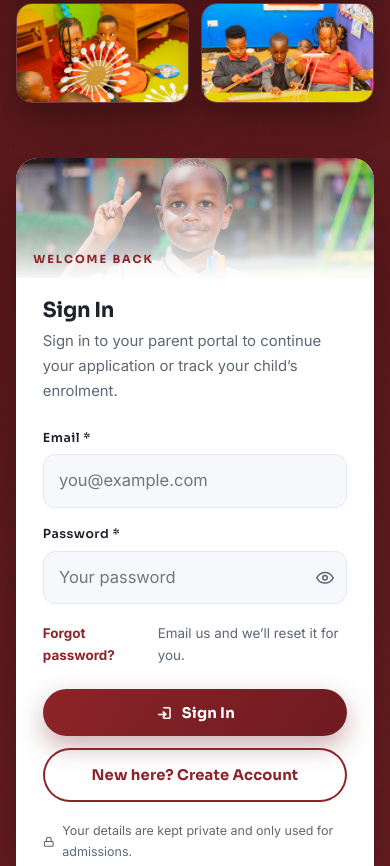
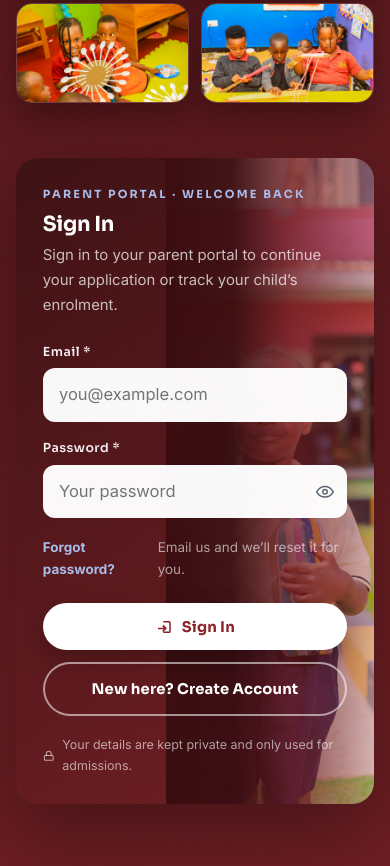
Before and after one commit to iscorockie/Gill-International-School, a plain HTML site: page login.html in a window 390 px wide. Shown: the part 2193-3059 px from the top of the page. Drawn offline with nearby package versions, Linux system fonts and the light colour scheme.

Commit message:
Redesign portal sign-in / create-account forms as banners
- Form card becomes a full banner: pupil photo as card background with a
  left-to-right maroon gradient (image visible at the edge), matching the
  stage-tile look
- 'WELCOME BACK' / 'NEW HERE' kicker, white heading, white fields,
  white primary button + outlined secondary on both pages
- Mobile: photo full-bleed with a darker shade for legibility
- SUPABASE.md: SQL block now idempotent (safe to re-run) + note on
  email delivery / custom SMTP

Co-authored-by: arena-agent <297053741+arena-agent@users.noreply.github.com>

```diff
--- a/login.html
+++ b/login.html
@@ -138,10 +138,11 @@ nav.links a.btn::after{display:none}
 .step p{color:#E3CDCE;font-size:.92rem}
 .docs{margin-top:1.7rem;display:flex;flex-wrap:wrap;gap:.55rem}
 .docs span{border:1px dashed rgba(201,212,242,.5);color:var(--peri);font-size:.8rem;font-weight:600;padding:.45rem .9rem;border-radius:999px}
-.form-card{background:#fff;border-radius:22px;box-shadow:0 30px 80px rgba(0,0,0,.35);padding:2.3rem;color:var(--ink)}
+.form-card{position:relative;overflow:hidden;background:linear-gradient(150deg,var(--deep) 0%,var(--maroon-2) 100%);border-radius:22px;box-shadow:0 30px 80px rgba(0,0,0,.35);padding:2.3rem;color:#fff}
+.form-card::before{content:"";position:absolute;inset:0;background:var(--noise);pointer-events:none}
 .form-card h3{font-size:1.3rem;margin-bottom:.4rem}
 .form-card .sub{color:var(--muted);font-size:.93rem;margin-bottom:1.5rem}
-@media(max-width:560px){.form-card{padding:1.7rem}}
+@media(max-width:560px){.form-card{padding:1.7rem}.form-card .banner{width:100%}.form-card .banner::after{background:linear-gradient(90deg,rgba(42,9,12,.95) 0%,rgba(59,13,16,.88) 55%,rgba(110,27,32,.7) 100%)}}
 .fg{display:grid;grid-template-columns:1fr 1fr;gap:1rem}
 .fg .full{grid-column:1/-1}
 @media(max-width:560px){.fg{grid-template-columns:1fr}}
@@ -247,11 +248,30 @@ footer .base a{color:var(--peri-2)}
 .mosaic figcaption{position:absolute;inset:auto 0 0 0;padding:1.6rem .8rem .6rem;color:#fff;font-family:var(--fd);font-weight:600;font-size:.74rem;letter-spacing:.01em;background:linear-gradient(transparent,rgba(30,8,10,.9))}
 @media(max-width:560px){.mosaic{grid-auto-rows:92px}}
 
-.form-card .cardshot{position:relative;margin:-2.3rem -2.3rem 1.6rem;height:150px;overflow:hidden;border-radius:22px 22px 0 0}
-.form-card .cardshot img{width:100%;height:100%;object-fit:cover;object-position:center 38%}
-.form-card .cardshot::after{content:"";position:absolute;inset:0;background:linear-gradient(180deg,rgba(59,13,16,.10),rgba(255,255,255,.96))}
-.form-card .cardshot span{position:absolute;left:1.1rem;bottom:.55rem;z-index:1;font-family:var(--fd);font-weight:700;font-size:.7rem;letter-spacing:.18em;text-transform:uppercase;color:var(--maroon)}
-@media(max-width:560px){.form-card .cardshot{margin:-1.7rem -1.7rem 1.3rem;height:120px}}
+.form-card .banner{position:absolute;top:0;right:0;bottom:0;width:58%;z-index:0}
+.form-card .banner img{width:100%;height:100%;object-fit:cover;object-position:center 32%;display:block}
+.form-card .banner::after{content:"";position:absolute;inset:0;background:linear-gradient(90deg,var(--deep) 0%,rgba(59,13,16,.96) 32%,rgba(110,27,32,.78) 60%,rgba(140,36,41,.3) 100%)}
+.form-card .setup,.form-card .notice,.form-card .bkicker,.form-card h3,.form-card .sub,.form-card form,.form-card .form-ok,.form-card .secure{position:relative;z-index:2}
+.form-card .bkicker{display:block;font-family:var(--fd);font-weight:700;font-size:.7rem;letter-spacing:.2em;text-transform:uppercase;color:var(--peri-2);margin-bottom:.55rem}
+.form-card h3{color:#fff}
+.form-card .sub{color:rgba(255,255,255,.72)}
+.form-card .field label{color:rgba(255,255,255,.92)}
+.form-card .field :is(input,select,textarea){background:rgba(255,255,255,.97);border-color:transparent}
+.form-card .field :is(input,select,textarea):focus{border-color:var(--peri-2);box-shadow:0 0 0 4px rgba(169,187,234,.28)}
+.form-card .field .err{color:#FFC9CE}
+.form-card .field.bad :is(input,select,textarea){border-color:#FF8A93}
+.form-card .field.bad label{color:#FF8A93}
+.form-card .alt{color:rgba(255,255,255,.6)}
+.form-card .alt a{color:var(--peri-2)}
+.form-card .secure{color:rgba(255,255,255,.6)}
+.form-card .acct .btn{background:#fff;color:var(--maroon);box-shadow:0 10px 26px rgba(0,0,0,.25)}
+.form-card .acct .btn:hover{background:var(--peri-l)}
+.form-card .acct .btn.gd{background:transparent;color:#fff;box-shadow:inset 0 0 0 2px rgba(255,255,255,.55)}
+.form-card .acct .btn.gd:hover{background:rgba(255,255,255,.12);color:#fff}
+.form-card .form-ok h3{color:#fff}
+.form-card .form-ok p{color:rgba(255,255,255,.75)}
+.form-card .form-ok code{background:rgba(255,255,255,.14);color:#fff}
+text-transform:uppercase;color:var(--maroon)}
 
 #life{background:var(--bg);overflow:hidden}
 .strip{display:grid;grid-template-columns:repeat(6,1fr);gap:.9rem;position:relative;z-index:1}
@@ -380,7 +400,8 @@ footer .base a{color:var(--peri-2)}
       </div>
     </div>
     <div class="form-card rv">
-      <div class="cardshot"><img src="/preschool/photos/proud-pupil.jpg" alt="Gill pupil smiling on the pre-school campus" loading="lazy"><span>Welcome back</span></div>
+      <div class="banner" aria-hidden="true"><img src="/preschool/photos/proud-pupil.jpg" alt="" loading="lazy"></div>
+      <span class="bkicker">Parent Portal &middot; Welcome back</span>
       <p class="setup" id="demo-pill" hidden>Demo mode: accounts are stored in this browser only. Connect Supabase in <b>/config.js</b> before launch.</p>
       <div class="notice" id="created-note" hidden></div>
       <h3 id="acct-title">Sign In</h3>
```
Also changed, not shown: SUPABASE.md (+10 -0 lines), register.html (+32 -2 lines).
